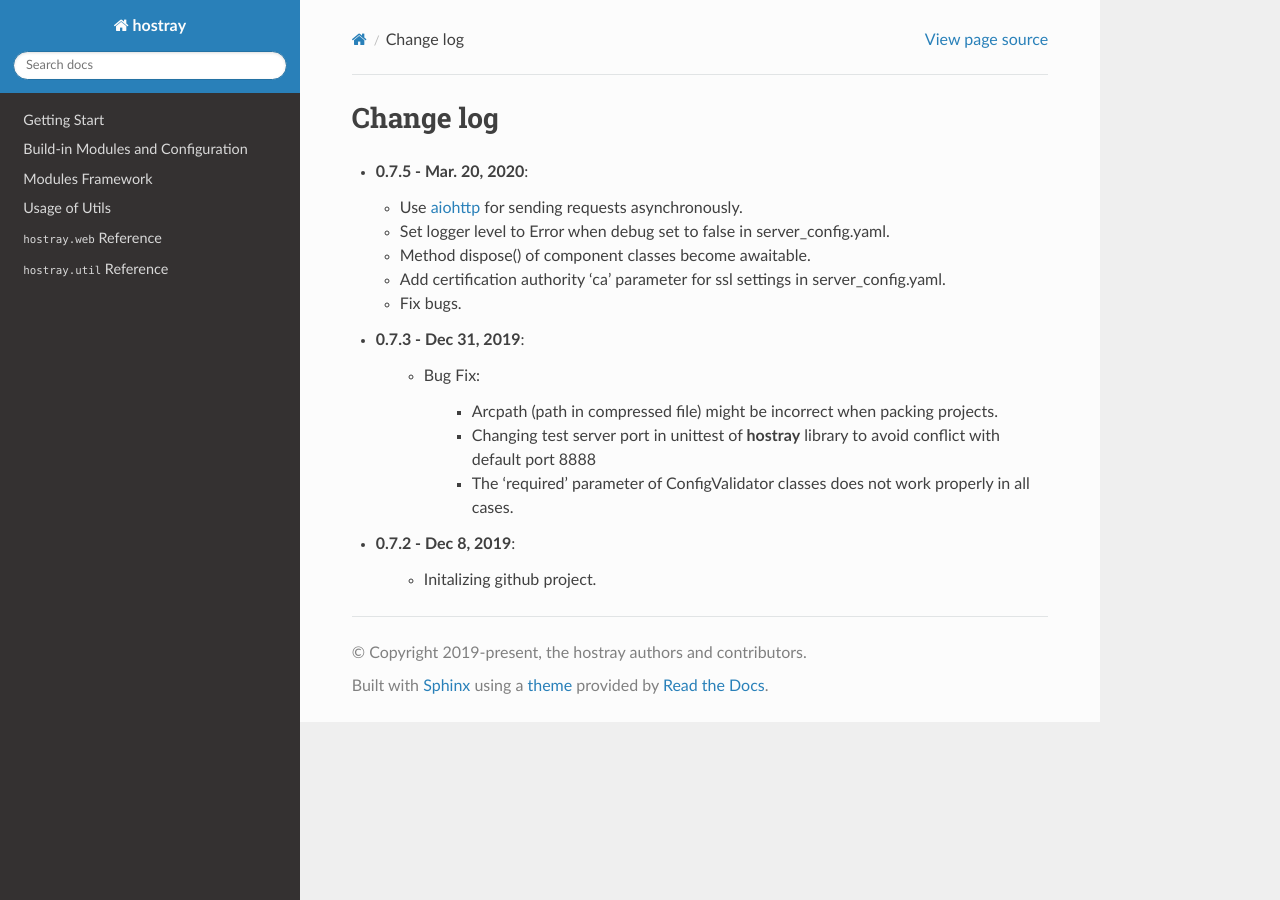
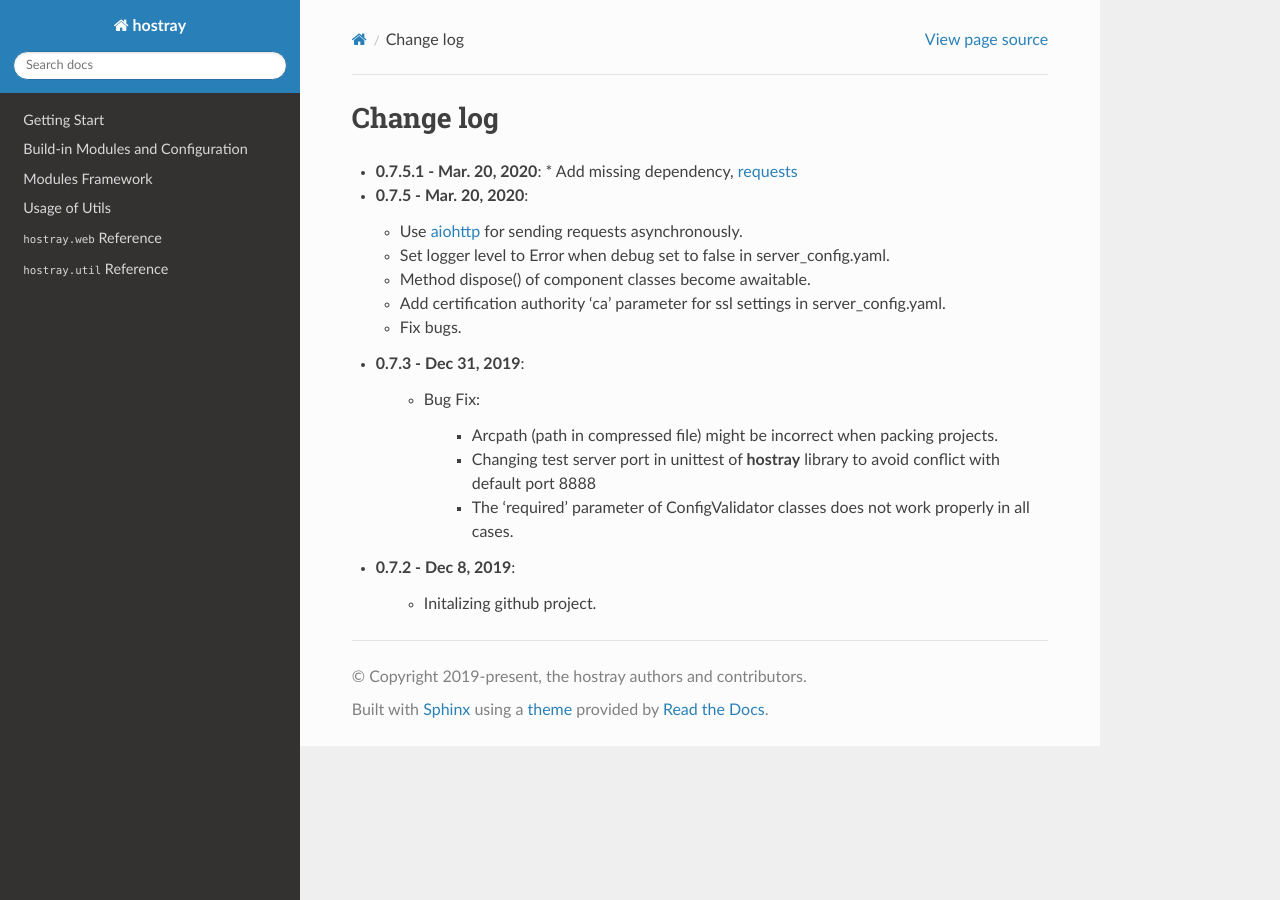
Before and after one commit to hsky77/hostray, a Sphinx documentation site: the page built from docs/changelog.rst, in a window 1280 px wide. Built offline with Sphinx 7.4.7 and the Read the Docs theme 2.0.0, drawn with Linux system fonts in a browser that asks for light colours.

Commit message:
update 0.7.5.1

```diff
--- a/docs/changelog.rst
+++ b/docs/changelog.rst
@@ -1,5 +1,8 @@
 Change log
 =====================================
+
+* **0.7.5.1 - Mar. 20, 2020**:
+  * Add missing dependency, `requests <https://requests.readthedocs.io/en/master/>`__
 
 * **0.7.5 - Mar. 20, 2020**:
 
--- a/hostray/__init__.py
+++ b/hostray/__init__.py
@@ -8,4 +8,4 @@ Last Updated:  Thursday, 7th November 2019 by hsky77 (howardlkung@gmail.com)
 '''
 
 Module_Path = __path__[0]
-Version = '0.7.5'
+Version = '0.7.5.1'
--- a/setup.py
+++ b/setup.py
@@ -36,7 +36,8 @@ setuptools.setup(
                       'sqlalchemy>=1.3.5',
                       'coloredlogs>=10.0',
                       'PyMySQL>=0.9.3',
-                      'aiohttp>=3.6.2'],
+                      'aiohttp>=3.6.2',
+                      'requests>=2.20.0'],
     python_requires='>=3.6',
     package_data={'': ['*.yaml', '*.csv']}
 )
```
Also changed, not shown: README.md (+3 -0 lines).
